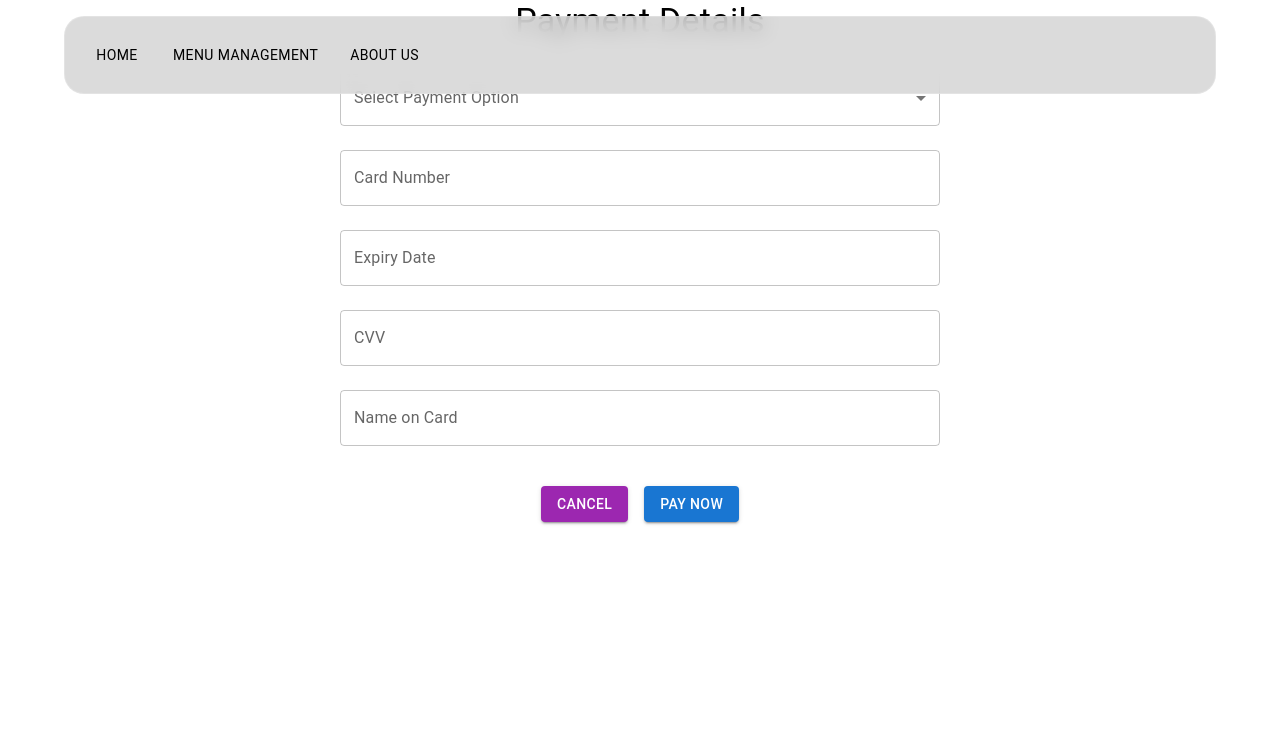
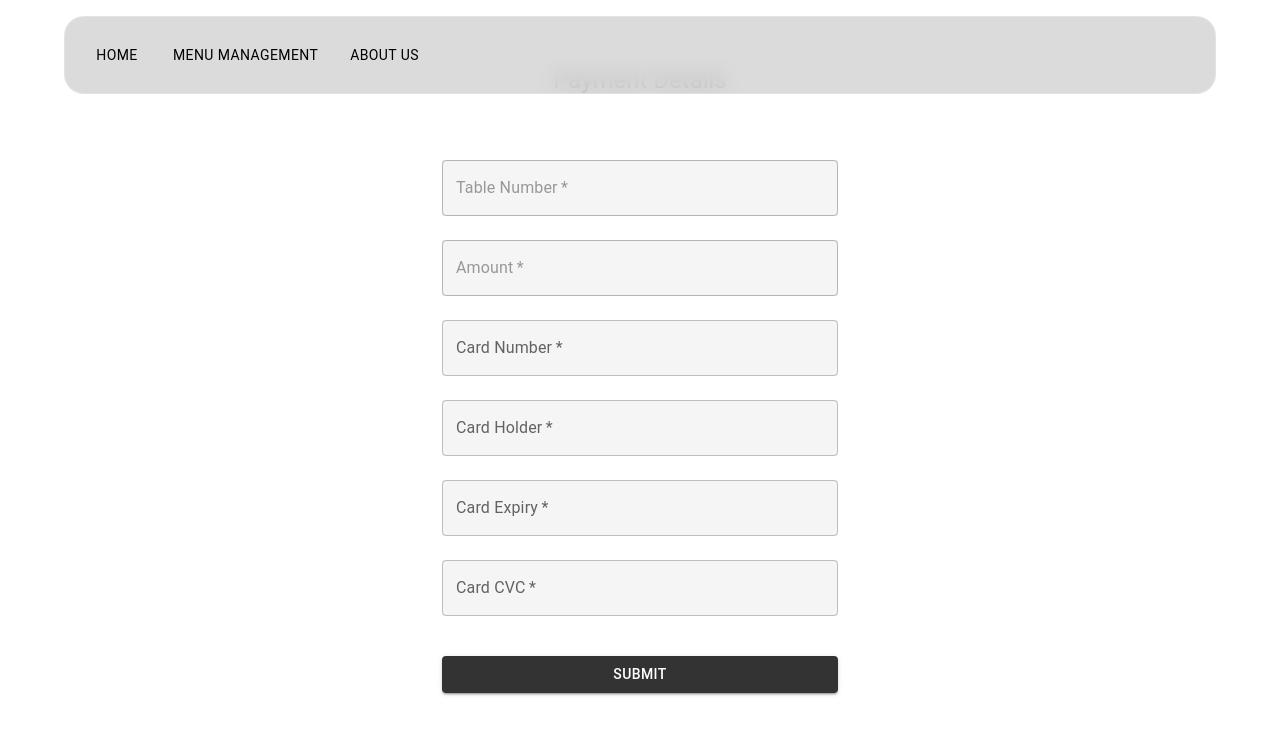
Before and after one commit to JoelRoy1/RMS-CS2810, a React (Create React App) app in the folder client/: page /payment in a window 1280 px wide. Shown: the top 734 px of the page. Built offline with nearby package versions, Linux system fonts and the light colour scheme.

Commit message:
feat: payment page connected to backend (works with stripe api backend)

```diff
--- a/client/src/pages/MenuPage.js
+++ b/client/src/pages/MenuPage.js
@@ -91,6 +91,7 @@ const MenuPage = () => {
         items: items,
       });
       console.log('Order placed successfully:', response.data);
+      sessionStorage.setItem('amount', calculateTotal());
       setCartItems([]);
     } catch (error) {
       console.error('Error placing order:', error);
--- a/client/src/pages/PaymentPage.js
+++ b/client/src/pages/PaymentPage.js
@@ -1,82 +1,147 @@
-import React from 'react';
+import React, { useState } from 'react';
+import { Container, TextField, Button, Typography } from '@mui/material';
+import axios from 'axios';
 import { useNavigate } from 'react-router-dom';
-import { Helmet } from 'react-helmet';
-import {
-    Box,
-    Button,
-    Typography,
-    TextField,
-    FormControl,
-    InputLabel,
-    Select,
-    MenuItem
-} from '@mui/material';
 
 const PaymentPage = () => {
-  let navigate = useNavigate();
+  const navigate = useNavigate(); // Hook for programmatic navigation
+  const [formData, setFormData] = useState({
+    table_number: sessionStorage.getItem('table'),
+    amount: sessionStorage.getItem('amount'),
+    card_number: '',
+    card_holder: '',
+    card_expiry: '',
+    card_cvc: '',
+  });
+  const [paymentStatus, setPaymentStatus] = useState(null);
+  const [submitting, setSubmitting] = useState(false);
 
-  const handleCancel = () => {
-    navigate('/Menu');
+  const handleChange = (e) => {
+    const { name, value } = e.target;
+    setFormData((prevData) => ({
+      ...prevData,
+      [name]: value,
+    }));
   };
 
-  const handlePayNow = () => {
-    alert('Payment Successful!');
-    navigate('/');
-  };
+  const handleSubmit = async (e) => {
+    e.preventDefault(); // Prevent default form submission
+    if (submitting) return; // Prevent multiple submissions
 
-  // payment options, not functional at all
-  const paymentOptions = [
-    'Credit Card',
-    'Debit Card',
-    'PayPal',
-    'Google Pay',
-    'Apple Pay'
-  ];
-
-  // need to implement function for different payment options
-  const handlePaymentOptionChange = (e) => {
+    setSubmitting(true); // Disable the submit button
+    try {
+      await axios.post('http://localhost:9000/payment', formData);
+      setPaymentStatus('success');
+      setTimeout(() => navigate('/menu'), 1000); // Navigate to menu after 2 seconds
+    } catch (error) {
+      console.error('Payment Failed', error);
+      setPaymentStatus('failed');
+    } finally {
+      setSubmitting(false); // Re-enable the submit button
+    }
   };
 
   return (
-    <Box sx={{ textAlign: 'center', maxWidth: '600px', margin: '0 auto' }}>
-      <Helmet>
-        <title>Payment | OAXACA</title>
-      </Helmet>
-      <Typography variant="h4" color="black" gutterBottom>
-        Payment Details
-      </Typography>
-      <FormControl margin="normal" style={{ width: '100%' }}>
-        <InputLabel id="payment-option-label">Select Payment Option</InputLabel>
-        <Select
-          labelId="payment-option-label"
-          id="payment-option-select"
-          value={''}
-          onChange={handlePaymentOptionChange}
-          label="Select Payment Option"
-        >
-          {paymentOptions.map((option, index) => (
-            <MenuItem key={index} value={option}>{option}</MenuItem>
-          ))}
-        </Select>
-      </FormControl>
-      <TextField label="Card Number" variant="outlined" margin="normal" style={{ width: '100%' }} />
-      <TextField label="Expiry Date" variant="outlined" margin="normal" style={{ width: '100%' }} />
-      <TextField label="CVV" variant="outlined" margin="normal" style={{ width: '100%' }} />
-      <TextField label="Name on Card" variant="outlined" margin="normal" style={{ width: '100%' }} />
-      <Box sx={{ marginTop: '2rem' }}>
-        <Button
-          variant="contained"
-          color="secondary"
-          onClick={handleCancel}
-          sx={{ marginRight: '1rem' }}
-        >
-          Cancel
-        </Button>
-        <Button variant="contained" color="primary" onClick={handlePayNow}>
-          Pay Now
-        </Button>
-      </Box>
-    </Box>
+    <Container component="main" maxWidth="xs">
+      <div style={{ marginTop: '4rem', display: 'flex', flexDirection: 'column', alignItems: 'center' }}>
+        <Typography component="h1" variant="h5" style={{ color: '#333', marginBottom: '2rem' }}>
+          Payment Details
+        </Typography>
+        {paymentStatus === 'success' && (
+          <Typography style={{ color: 'green', marginBottom: '1rem' }}>
+            Transaction Successful. Redirecting to menu...
+          </Typography>
+        )}
+        {paymentStatus === 'failed' && (
+          <Typography style={{ color: 'red', marginBottom: '1rem' }}>
+            Transaction Failed. Please try again.
+          </Typography>
+        )}
+        <form style={{ width: '100%', marginTop: '1rem' }} onSubmit={handleSubmit}>
+          <TextField
+            variant="outlined"
+            margin="normal"
+            required
+            fullWidth
+            label="Table Number"
+            name="table_number"
+            value={formData.table_number}
+            disabled
+            style={{ backgroundColor: '#f5f5f5' }}
+            InputProps={{ style: { color: '#333' } }}
+          />
+          <TextField
+            variant="outlined"
+            margin="normal"
+            required
+            fullWidth
+            label="Amount"
+            name="amount"
+            value={formData.amount}
+            disabled
+            style={{ backgroundColor: '#f5f5f5' }}
+            InputProps={{ style: { color: '#333' } }}
+          />
+          <TextField
+            variant="outlined"
+            margin="normal"
+            required
+            fullWidth
+            label="Card Number"
+            name="card_number"
+            value={formData.card_number}
+            onChange={handleChange}
+            style={{ backgroundColor: '#f5f5f5' }}
+            InputProps={{ style: { color: '#333' } }}
+          />
+          <TextField
+            variant="outlined"
+            margin="normal"
+            required
+            fullWidth
+            label="Card Holder"
+            name="card_holder"
+            value={formData.card_holder}
+            onChange={handleChange}
+            style={{ backgroundColor: '#f5f5f5' }}
+            InputProps={{ style: { color: '#333' } }}
+          />
+          <TextField
+            variant="outlined"
+            margin="normal"
+            required
+            fullWidth
+            label="Card Expiry"
+            name="card_expiry"
+            value={formData.card_expiry}
+            onChange={handleChange}
+            style={{ backgroundColor: '#f5f5f5' }}
+            InputProps={{ style: { color: '#333' } }}
+          />
+          <TextField
+            variant="outlined"
+            margin="normal"
+            required
+            fullWidth
+            label="Card CVC"
+            name="card_cvc"
+            value={formData.card_cvc}
+            onChange={handleChange}
+            style={{ backgroundColor: '#f5f5f5' }}
+            InputProps={{ style: { color: '#333' } }}
+          />
+          <Button
+            type="submit"
+            fullWidth
+            variant="contained"
+            style={{ backgroundColor: '#333', color: '#fff', marginTop: '2rem' }}
+            disabled={submitting} // Disable button while submitting
+          >
+            Submit
+          </Button>
+        </form>
+      </div>
+    </Container>
   );
 };
 
```
